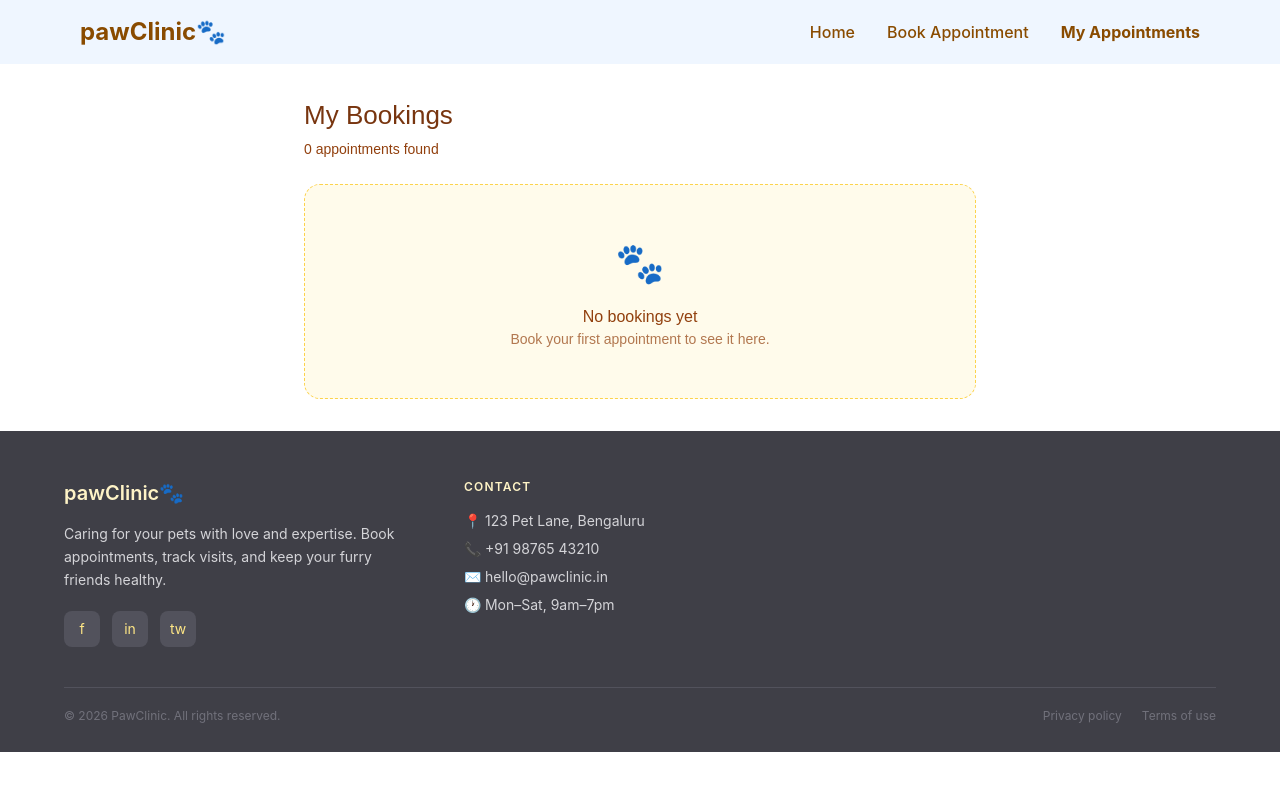
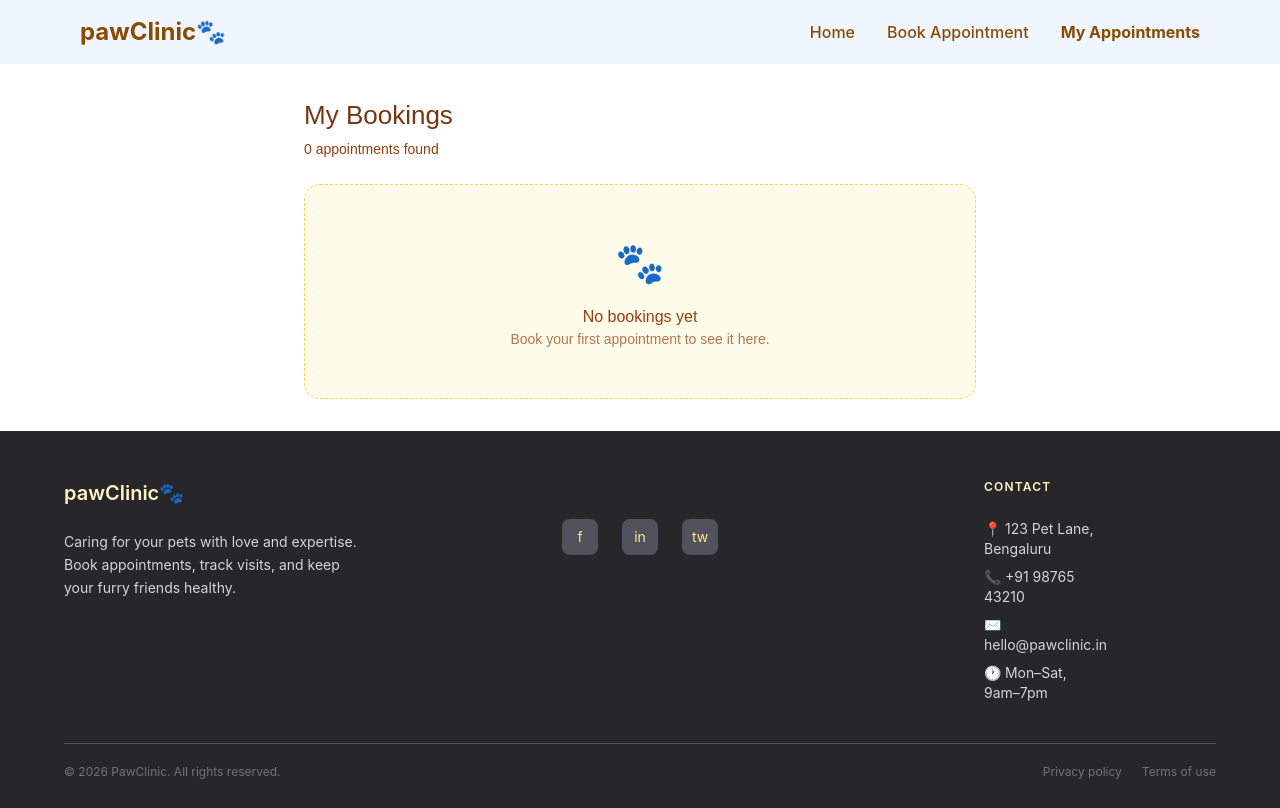
Before and after one commit to ritikdhiman361-tech/pawClinic, a React (Vite) app: page /bookings in a window 1280 px wide. Built offline with nearby package versions, Linux system fonts and the light colour scheme.

Commit message:
updated footer

```diff
--- a/src/components/Footer.jsx
+++ b/src/components/Footer.jsx
@@ -2,32 +2,34 @@ import React from 'react'
 
 const Footer = () => {
   return (
-    <footer className="bg-zinc-700 px-16 pt-12 pb-7 font-sans flex items-center justify-center">
-      <div className="max-w-6xl mx-auto">
+    <footer className="bg-zinc-800 px-16 pt-12 pb-7 font-sans  flex items-center justify-center">
+      <div className=" justify-around">
 
         {/* Top section */}
         <div className="grid grid-cols-3 gap-12 mb-10">
 
           {/* Brand */}
-          <div>
-            <div className="flex items-center gap-2 mb-4">
+          <div className="">
+            <div className="flex items-center gap-2 mb-6">
               <span className="text-xl font-semibold text-amber-100">pawClinic🐾</span>
             </div>
             <p className="text-zinc-300 text-sm leading-relaxed mb-5">
-              Caring for your pets with love and expertise. Book appointments, track visits, and keep your furry friends healthy.
+              Caring for your pets with love and expertise. <br /> Book appointments, track visits, and keep <br /> your furry friends healthy.
             </p>
-            <div className="flex gap-3">
+            </div>
+
+            {/* Quick Links */}
+            <div className="flex align-bottom justify-center py-10 gap-6">
               {["f", "in", "tw"].map((s) => (
                 <a key={s} href="#" className="w-9 h-9 rounded-lg bg-zinc-600 flex items-center justify-center text-amber-200 text-sm hover:bg-zinc-500 transition-colors">
                   {s}
                 </a>
               ))}
             </div>
-          </div>
 
           {/* Contact */}
-          <div>
-            <p className="text-amber-100 text-xs font-semibold uppercase tracking-widest mb-4">Contact</p>
+          <div className = "flex flex-col px-30">
+            <p className="text-amber-100 text-xs font-semibold uppercase tracking-widest align-super mb-6  ">Contact</p>
             <div className="flex flex-col gap-2">
               <span className="text-zinc-300 text-sm">📍 123 Pet Lane, Bengaluru</span>
               <span className="text-zinc-300 text-sm">📞 +91 98765 43210</span>
--- /dev/null
+++ b/src/components/Login.jsx
@@ -0,0 +1,11 @@
+import React from 'react'
+
+const Login = () => {
+  return (
+    <div>
+
+    </div>
+  )
+}
+
+export default Login
--- a/src/index.css
+++ b/src/index.css
@@ -1 +1,5 @@
 @import "tailwindcss";
+
+.BookingsPage{
+    height:fit-content ;
+}
```
